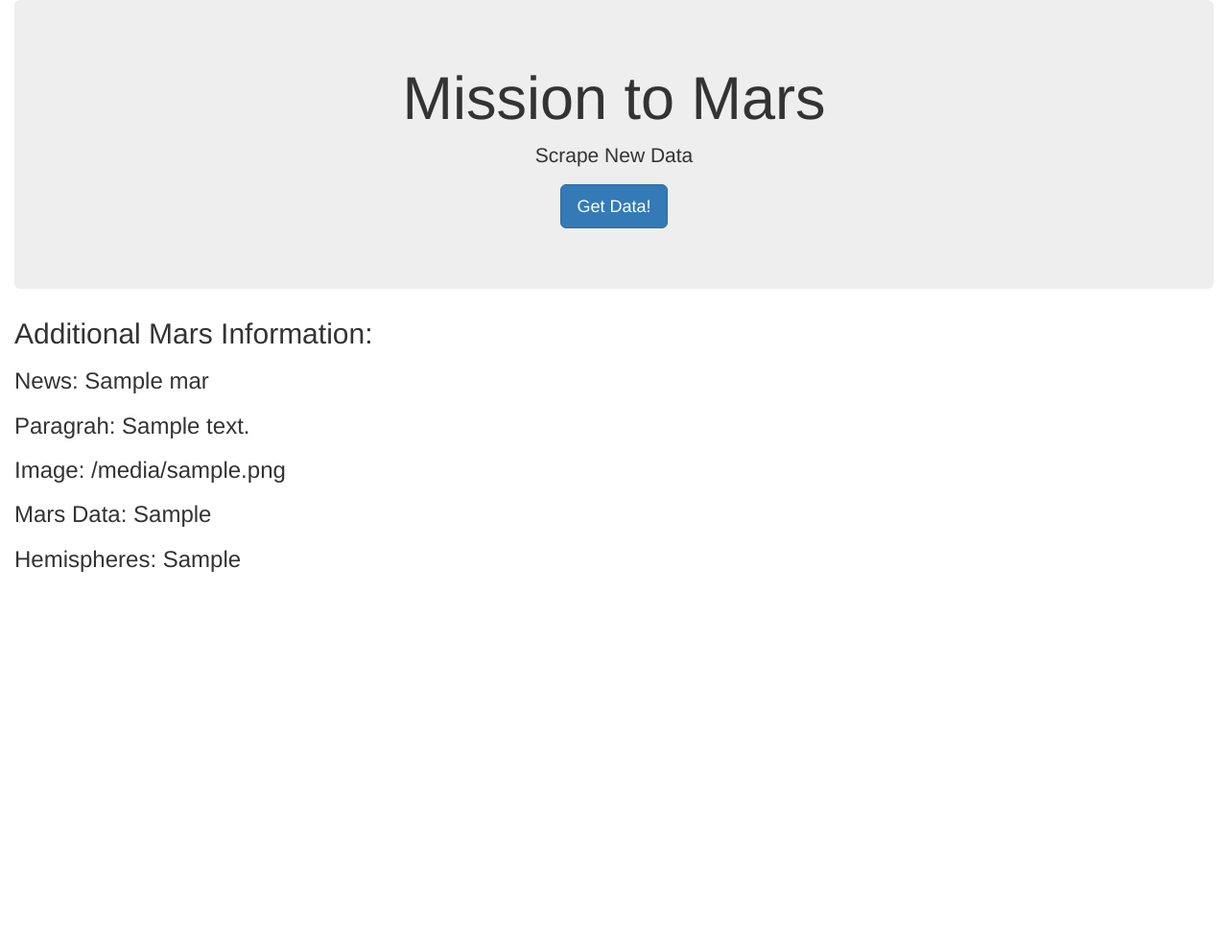
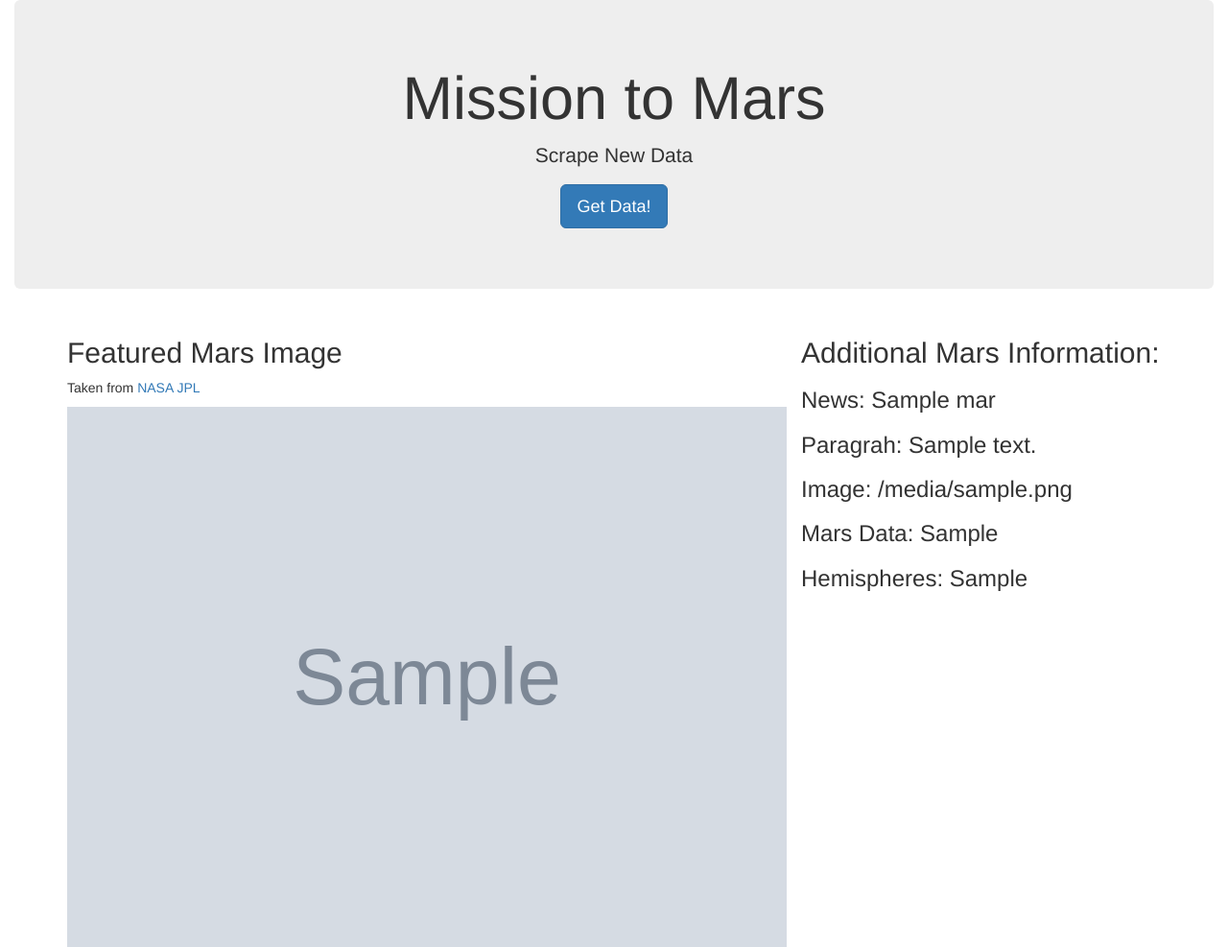
Before and after one commit to emersonmolett/Web-Scraping-Challenge, a Flask app: page / in a window 1280 px wide. Shown: the whole page at 96% size. Before the commit the page ends 596 px from the top, so only its background shows below. Run offline with Flask 2, Linux system fonts and the light colour scheme; grey boxes marked "Sample" are stand-in pictures; a database or web service that is not in the repository returns one stand-in record (values such as "Sample title"); some libraries are stand-ins or nearby versions.

Commit message:
changed index.html file to include the featured image from jpl's site

```diff
--- a/templates/index.html
+++ b/templates/index.html
@@ -17,6 +17,13 @@
       <p><a class="btn btn-primary btn-lg" href="/scrape" role="button">Get Data!</a></p>
     </div>
 
+    <div class='container'>
+      <div class="row">
+          <div class="col-lg-8">
+              <h2>Featured Mars Image</h2>
+              <p>Taken from <a href="https://spaceimages-mars.com/" target="_blank"> NASA JPL</a></p>
+              <img src="{{ mars.featured_image_url }}" width="100%" alt="featured mars image">
+          </div>
     <h2>Additional Mars Information:</h2>
     <h3>News: {{ mars.news_title }}</h3>
     <h3>Paragrah: {{ mars.paragraph_text }}</h3>
```
